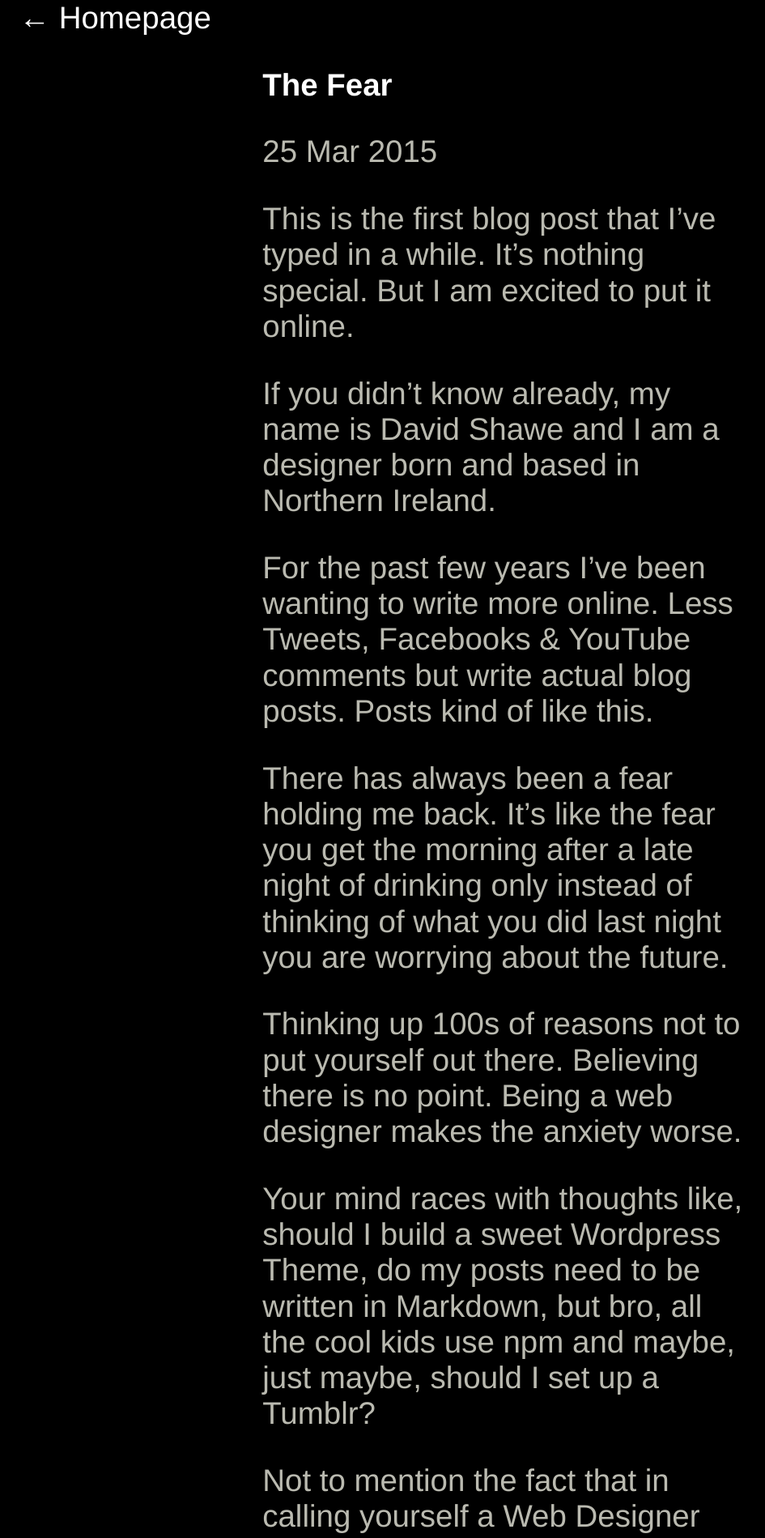
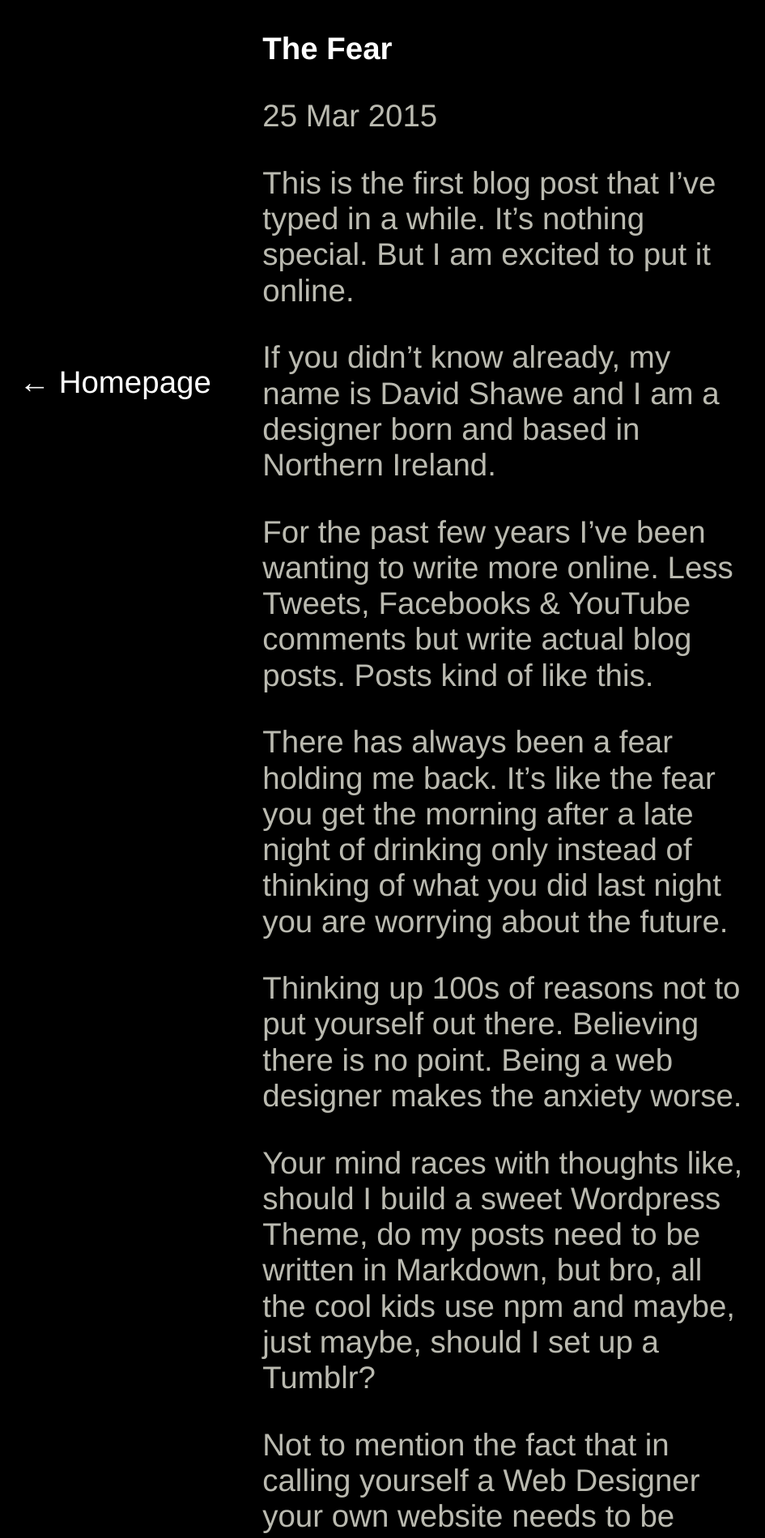
Before and after one commit to theshawe/the-shawe, a Jekyll site: the page built from _posts/2015-03-25-the-fear.md, in a window 1280 px wide. Shown: the top 1899 px of the page at 81% size, without its empty margins (15-960 px from the left). Built offline with Jekyll 4.4.1, drawn with Linux system fonts in a browser that asks for light colours; nearby versions of some CDN libraries; library files that are not in the unit come from our copies; Markdown is read by kramdown in place of the engine named in the settings.

Commit message:
updated nav to sit in the middle like a back button

```diff
--- a/_includes/nav.html
+++ b/_includes/nav.html
@@ -1,4 +1,14 @@
 <nav>
+
+
+<style>
+
+    nav {
+    top: 50%;
+    position: absolute;
+}
+
+</style>
 
 <ul>
 <li><a href="{{ site.baseurl }}/index.html">&#8592; Homepage</a>
--- a/_layouts/post.html
+++ b/_layouts/post.html
@@ -3,6 +3,8 @@ layout: default
 ---
 
 {% include nav.html %}
+
+
 
 
 <section class="split">
```
Also changed, not shown: 2 other files.
